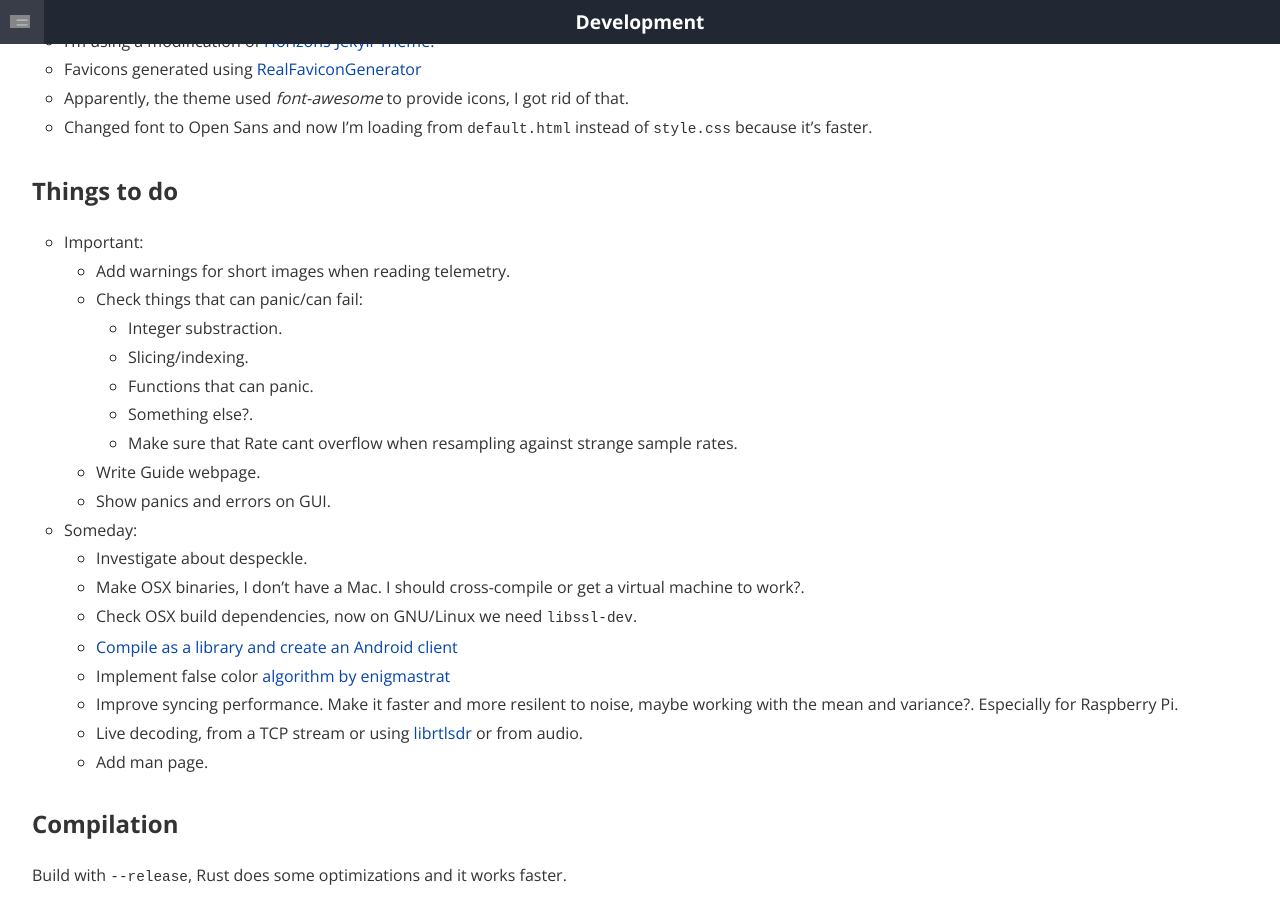
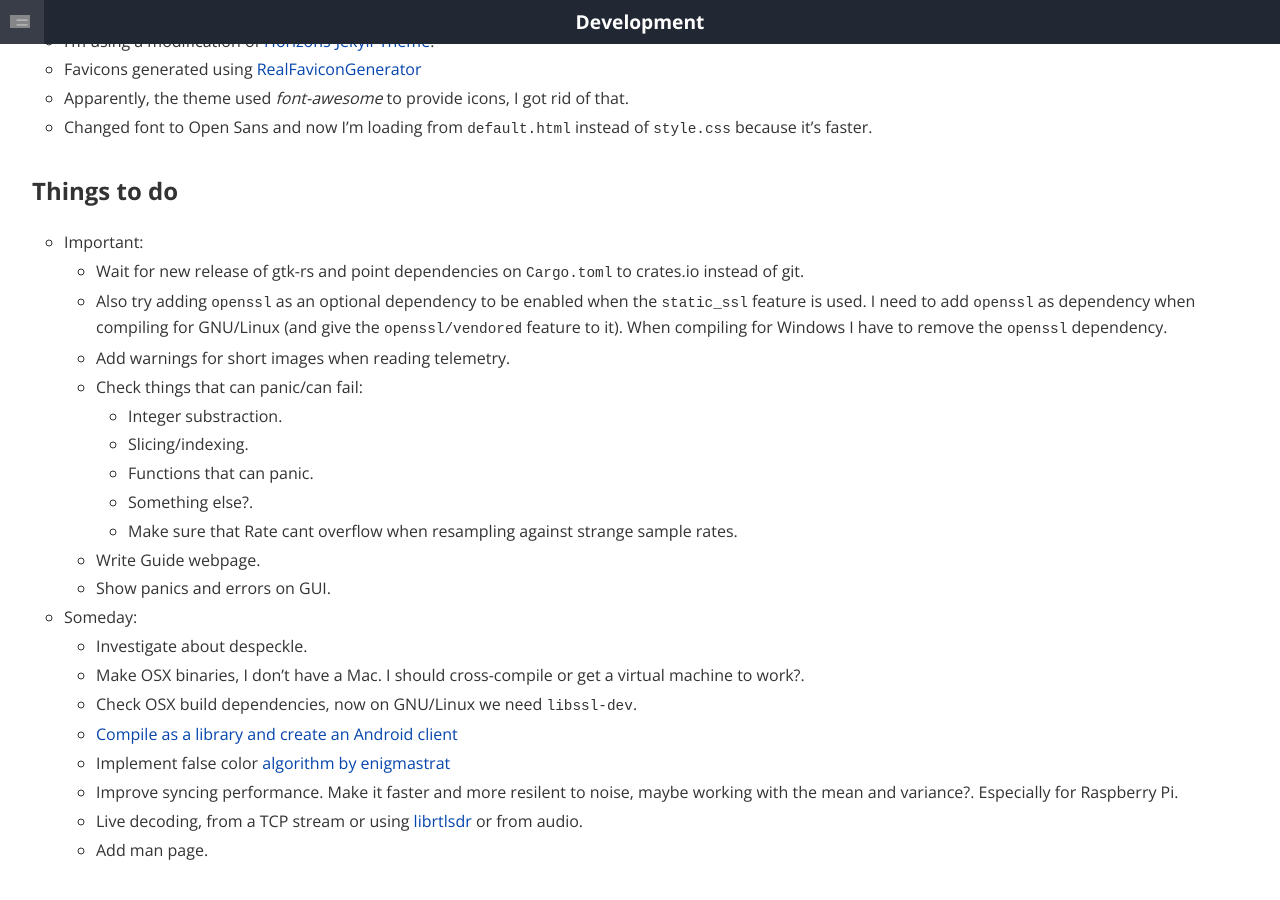
Before and after one commit to martinber/noaa-apt, a Jekyll site: the page built from docs/development.md, in a window 1280 px wide and 900 px high, scrolled down 1561 px. Built offline with Jekyll 4.4.1, drawn with Linux system fonts in a browser that asks for light colours.

```diff
--- a/docs/development.md
+++ b/docs/development.md
@@ -76,6 +76,14 @@ Notes:
 ## Things to do
 
 - Important:
+
+    - Wait for new release of gtk-rs and point dependencies on `Cargo.toml` to
+      crates.io instead of git.
+
+    - Also try adding `openssl` as an optional dependency to be enabled when the
+      `static_ssl` feature is used. I need to add `openssl` as dependency when
+      compiling for GNU/Linux (and give the `openssl/vendored` feature to it).
+      When compiling for Windows I have to remove the `openssl` dependency.
 
     - Add warnings for short images when reading telemetry.
 
```
Also changed, not shown: docs/download.md (+1 -5 lines).
